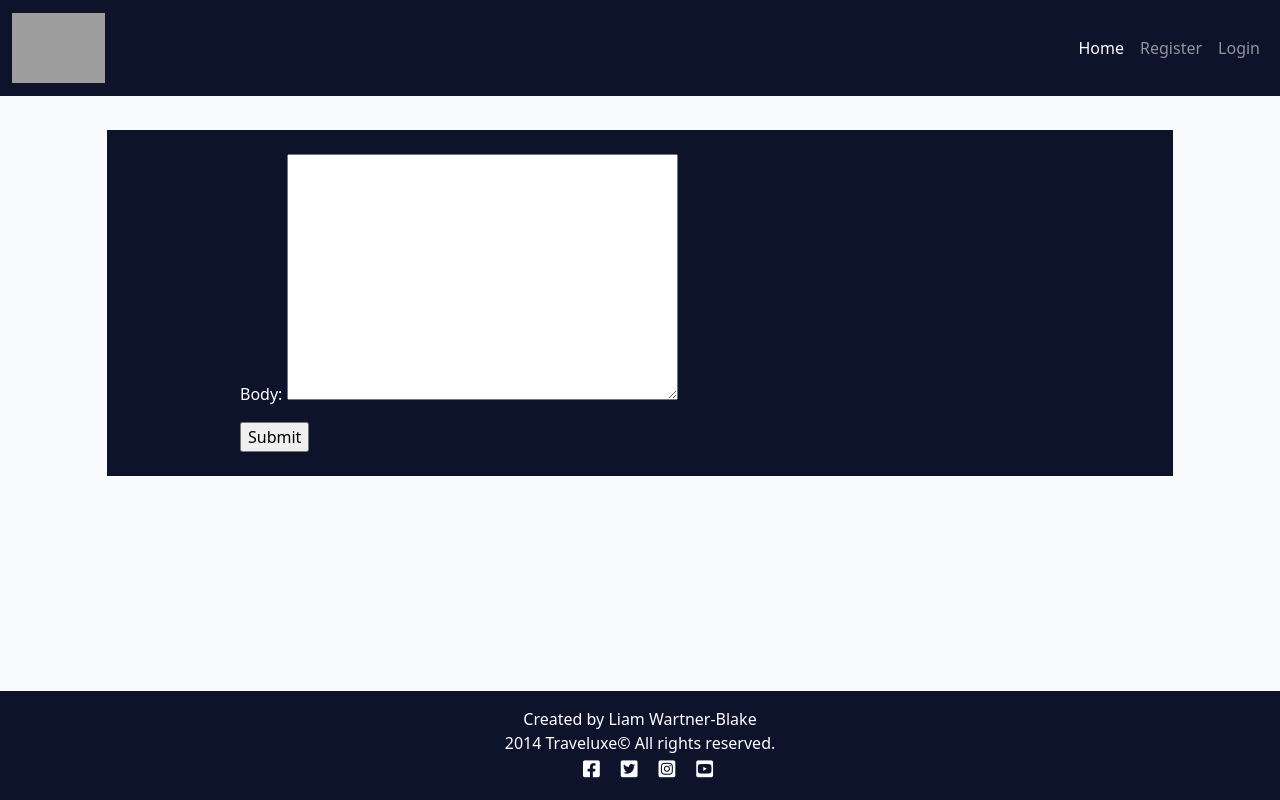
After one commit to Liam-WB/DjangoTraveluxe2, a Django app: template templates/post_update_form.html in a window 1280 px wide. The commit adds this page. Run offline with Django 3.2, Linux system fonts and the light colour scheme; the template is opened without the code that fills it: values that come from a table or form of the project are taken from there, others are empty; grey boxes are pictures that could not be loaded.

```diff
--- a/templates/post_detail.html
+++ b/templates/post_detail.html
@@ -112,7 +112,9 @@
                 </form>
                 {% endif %}
                 {% endif %}
-
+            {% if user.is_authenticated %}
+            <h3>Manage Post:</h3>
+            {% endif %}
             </div>
         </div>
     </div>
--- /dev/null
+++ b/templates/post_update_form.html
@@ -0,0 +1,20 @@
+{% extends "base.html" %} {% block content %}
+<div class="h-5 d-inline-block"></div>
+    <div class="col-10 offset-md-1 d-flex justify-content-center form-spacer">
+        <div class="col-9 text-white form-container">
+            <div class="h-20 d-inline-block"></div>
+            <form method="POST" enctype="multipart/form-data">
+
+                <!-- Security token -->
+                {% csrf_token %}
+
+                <!-- Using the formset -->
+                {{ form.as_p }}
+
+                <input type="submit" value="Submit">
+            </form>
+            <div class="h-20 d-inline-block"></div>
+        </div>
+    </div>
+<div class="h-5 d-inline-block"></div>
+{%endblock%}
```
Also changed, not shown: .gitpod.yml (added).
